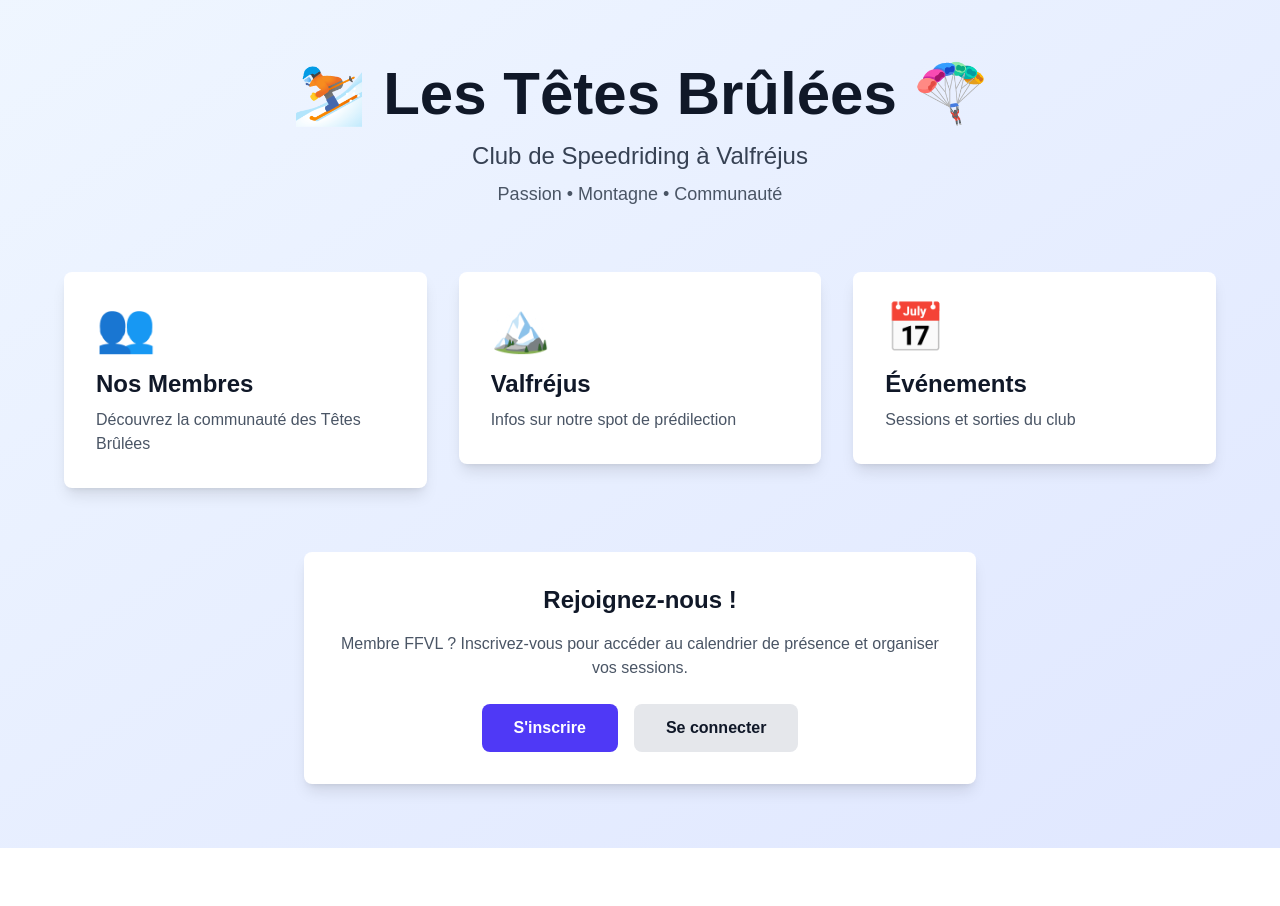
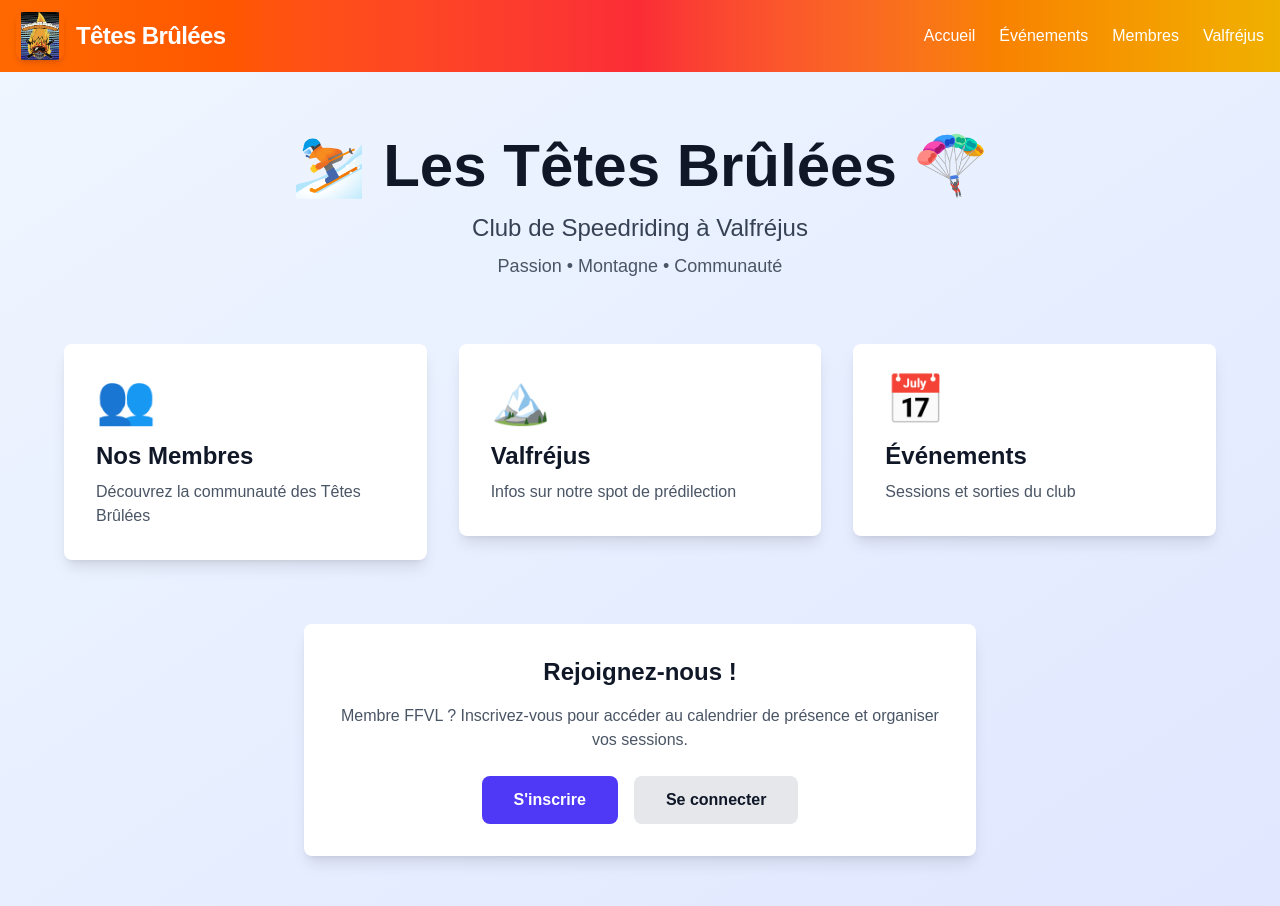
Before and after one commit to clementsbt/tetes-brulees, a Next.js app: page / in a window 1280 px wide. Shown: the top 906 px of the page. Before the commit the page ends 848 px from the top, so only its background shows below. Built offline with nearby package versions, Linux system fonts and the light colour scheme.

Commit message:
Ajout navbar avec logo Têtes Brûlées

```diff
--- a/app/layout.tsx
+++ b/app/layout.tsx
@@ -1,6 +1,7 @@
 import type { Metadata } from "next";
 import { Geist, Geist_Mono } from "next/font/google";
 import "./globals.css";
+import Navbar from "@/components/Navbar";
 
 const geistSans = Geist({
   variable: "--font-geist-sans",
@@ -13,8 +14,8 @@ const geistMono = Geist_Mono({
 });
 
 export const metadata: Metadata = {
-  title: "Create Next App",
-  description: "Generated by create next app",
+  title: "Têtes Brûlées",
+  description: "Club de parapente et sports extrêmes",
 };
 
 export default function RootLayout({
@@ -27,7 +28,10 @@ export default function RootLayout({
       lang="en"
       className={`${geistSans.variable} ${geistMono.variable} h-full antialiased`}
     >
-      <body className="min-h-full flex flex-col">{children}</body>
+      <body className="min-h-full flex flex-col">
+        <Navbar />
+        {children}
+      </body>
     </html>
   );
 }
--- /dev/null
+++ b/components/Navbar.tsx
@@ -0,0 +1,49 @@
+import Link from 'next/link';
+import Image from 'next/image';
+
+export default function Navbar() {
+  return (
+    <nav className="bg-gradient-to-r from-orange-500 via-red-500 to-yellow-500 shadow-lg">
+      <div className="container mx-auto px-4 py-3">
+        <div className="flex items-center justify-between">
+          {/* Logo */}
+          <Link href="/" className="flex items-center space-x-3">
+            <Image
+              src="/logo.jpg"
+              alt="Têtes Brûlées"
+              width={48}
+              height={48}
+              className="h-12 w-12 object-contain rounded-lg shadow-md"
+            />
+            <span className="text-white text-2xl font-bold tracking-tight">
+              Têtes Brûlées
+            </span>
+          </Link>
+
+          {/* Navigation Links */}
+          <div className="hidden md:flex space-x-6">
+            <Link href="/" className="text-white hover:text-yellow-200 transition-colors font-medium">
+              Accueil
+            </Link>
+            <Link href="/evenements" className="text-white hover:text-yellow-200 transition-colors font-medium">
+              Événements
+            </Link>
+            <Link href="/membres" className="text-white hover:text-yellow-200 transition-colors font-medium">
+              Membres
+            </Link>
+            <Link href="/valfrjus" className="text-white hover:text-yellow-200 transition-colors font-medium">
+              Valfréjus
+            </Link>
+          </div>
+
+          {/* Mobile Menu Button */}
+          <button className="md:hidden text-white">
+            <svg className="w-6 h-6" fill="none" stroke="currentColor" viewBox="0 0 24 24">
+              <path strokeLinecap="round" strokeLinejoin="round" strokeWidth={2} d="M4 6h16M4 12h16M4 18h16" />
+            </svg>
+          </button>
+        </div>
+      </div>
+    </nav>
+  );
+}
```
Also changed, not shown: public/logo.jpg (added).
